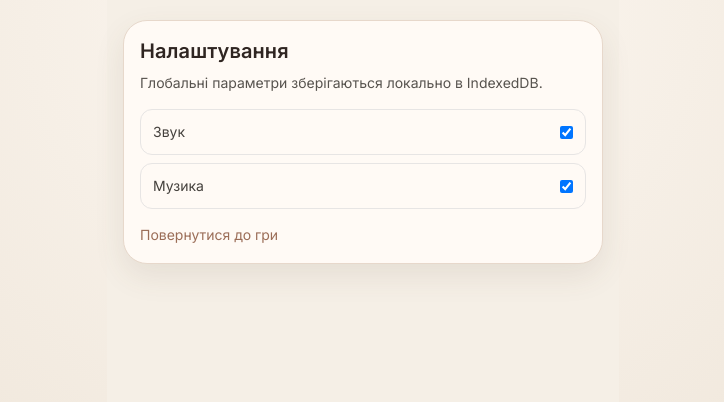
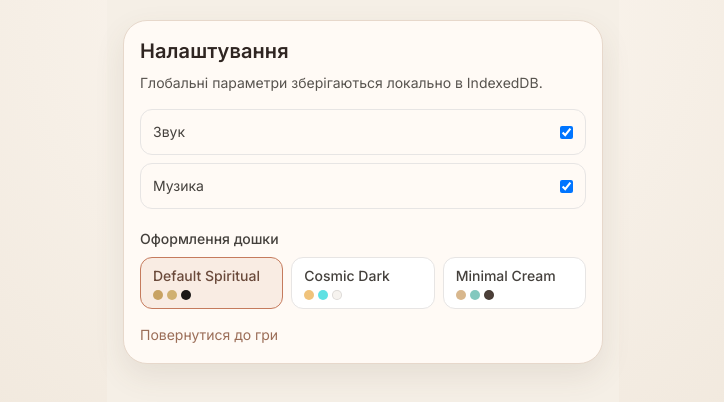
Before and after one commit to mishaivchenko/lila-game-codex, a React (Vite) app in the folder frontend/: page /settings in a window 1280 px wide. Shown: the top 402 px of the page, without its empty margins (277-1001 px from the left). Built offline with nearby package versions, Linux system fonts and the light colour scheme; no server answers.

Commit message:
feat(theme): add multiple board themes and user theme preferences

```diff
--- a/frontend/src/domain/types.ts
+++ b/frontend/src/domain/types.ts
@@ -72,6 +72,9 @@ export interface SettingsEntity {
   musicEnabled: boolean;
   defaultSpeed: SpeedSetting;
   defaultDepth: DepthSetting;
+  selectedThemeId: string;
+  tokenColorId?: string;
+  animationSpeed?: SpeedSetting;
 }
 
 export interface ChakraInfo {
--- a/frontend/src/pages/GameSetupPage.tsx
+++ b/frontend/src/pages/GameSetupPage.tsx
@@ -1,8 +1,11 @@
 import { Link } from 'react-router-dom';
 import { JourneySetupHub } from '../components/journey/JourneySetupHub';
 import { TelegramRoomsPanel } from '../features/telegram';
+import { useBoardTheme } from '../theme';
 
 export const GameSetupPage = () => {
+  const { themeId, themes, setThemeId } = useBoardTheme();
+
   return (
     <main className="mx-auto min-h-screen max-w-3xl bg-gradient-to-b from-[var(--lila-bg-start)] to-[var(--lila-bg-end)] px-4 py-6 sm:px-6">
       <header className="mb-3 flex items-center justify-between">
@@ -15,6 +18,26 @@ export const GameSetupPage = () => {
         </Link>
       </header>
 
+      <section className="mb-4 rounded-2xl border border-[#ead9cc] bg-[var(--lila-surface)]/92 p-3 shadow-[0_10px_24px_rgba(98,76,62,0.09)]">
+        <p className="text-xs uppercase tracking-[0.18em] text-[#8b6f60]">Board appearance</p>
+        <div className="mt-2 flex flex-wrap gap-2">
+          {themes.map((themeOption) => (
+            <button
+              key={themeOption.id}
+              type="button"
+              onClick={() => setThemeId(themeOption.id)}
+              className={`rounded-full border px-3 py-1.5 text-xs ${
+                themeId === themeOption.id
+                  ? 'border-[#c57b5d] bg-[#f8ebe2] text-[#6b4a3b]'
+                  : 'border-stone-200 bg-white text-stone-600'
+              }`}
+            >
+              {themeOption.name}
+            </button>
+          ))}
+        </div>
+      </section>
+
       <JourneySetupHub />
       <div className="mt-5">
         <TelegramRoomsPanel />
--- a/frontend/src/pages/SettingsPage.tsx
+++ b/frontend/src/pages/SettingsPage.tsx
@@ -1,12 +1,14 @@
 import { useEffect, useState } from 'react';
 import { Link } from 'react-router-dom';
 import { createRepositories } from '../repositories';
+import { useBoardTheme } from '../theme';
 
 const repositories = createRepositories();
 
 export const SettingsPage = () => {
   const [soundEnabled, setSoundEnabled] = useState(true);
   const [musicEnabled, setMusicEnabled] = useState(true);
+  const { themeId, themes, setThemeId } = useBoardTheme();
 
   useEffect(() => {
     void repositories.settingsRepository.getSettings().then((settings) => {
@@ -55,6 +57,40 @@ export const SettingsPage = () => {
             />
           </label>
         </div>
+
+        <div className="mt-5">
+          <p className="text-sm font-medium text-stone-700">Оформлення дошки</p>
+          <div className="mt-2 grid gap-2 sm:grid-cols-3">
+            {themes.map((themeOption) => (
+              <button
+                key={themeOption.id}
+                type="button"
+                onClick={() => setThemeId(themeOption.id)}
+                className={`rounded-xl border px-3 py-2 text-left text-sm transition ${
+                  themeId === themeOption.id
+                    ? 'border-[#c57b5d] bg-[#f9ece3] text-[#6b4a3b]'
+                    : 'border-stone-200 bg-white text-stone-700 hover:border-[#d3baa9]'
+                }`}
+              >
+                <span className="block font-medium">{themeOption.name}</span>
+                <span className="mt-1 flex gap-1">
+                  <span
+                    className="h-2.5 w-2.5 rounded-full"
+                    style={{ backgroundColor: themeOption.snake.coreGradientStops[0] }}
+                  />
+                  <span
+                    className="h-2.5 w-2.5 rounded-full"
+                    style={{ backgroundColor: themeOption.stairs.railGradientStops[0] }}
+                  />
+                  <span
+                    className="h-2.5 w-2.5 rounded-full border border-black/10"
+                    style={{ backgroundColor: themeOption.token.defaultColor }}
+                  />
+                </span>
+              </button>
+            ))}
+          </div>
+        </div>
         <Link className="mt-4 inline-block text-sm text-[#9b6d57]" to="/game">
           Повернутися до гри
         </Link>
--- a/frontend/src/repositories/index.ts
+++ b/frontend/src/repositories/index.ts
@@ -8,6 +8,7 @@ import { DexieInsightsRepository } from './dexie/DexieInsightsRepository';
 import { DexieMovesRepository } from './dexie/DexieMovesRepository';
 import { DexieSessionsRepository } from './dexie/DexieSessionsRepository';
 import { DexieSettingsRepository } from './dexie/DexieSettingsRepository';
+import { DEFAULT_SPIRITUAL_THEME } from '../theme/boardTheme';
 
 export interface RepositoryContainer {
   insightsRepository: InsightsRepository;
@@ -33,6 +34,7 @@ const inMemoryStore: InMemoryStore = {
     musicEnabled: true,
     defaultSpeed: 'normal',
     defaultDepth: 'standard',
+    selectedThemeId: DEFAULT_SPIRITUAL_THEME.id,
   },
 };
 
--- a/frontend/src/theme/BoardThemeContext.tsx
+++ b/frontend/src/theme/BoardThemeContext.tsx
@@ -1,10 +1,11 @@
 import { createContext, useContext } from 'react';
 import type { BoardTheme } from './boardTheme';
-import { DEFAULT_SPIRITUAL_THEME } from './boardTheme';
+import { DEFAULT_SPIRITUAL_THEME, BOARD_THEME_LIST } from './boardTheme';
 
 export interface BoardThemeContextValue {
   themeId: string;
   theme: BoardTheme;
+  themes: BoardTheme[];
   setThemeId: (themeId: string) => void;
 }
 
@@ -13,6 +14,7 @@ const noopSetTheme = () => undefined;
 export const defaultBoardThemeContextValue: BoardThemeContextValue = {
   themeId: DEFAULT_SPIRITUAL_THEME.id,
   theme: DEFAULT_SPIRITUAL_THEME,
+  themes: BOARD_THEME_LIST,
   setThemeId: noopSetTheme,
 };
 
--- a/frontend/src/theme/BoardThemeProvider.tsx
+++ b/frontend/src/theme/BoardThemeProvider.tsx
@@ -1,19 +1,48 @@
-import { useMemo } from 'react';
+import { useCallback, useEffect, useMemo, useState } from 'react';
 import { BoardThemeContext } from './BoardThemeContext';
-import { DEFAULT_SPIRITUAL_THEME } from './boardTheme';
+import { BOARD_THEME_LIST, DEFAULT_SPIRITUAL_THEME, resolveBoardTheme } from './boardTheme';
+import { createRepositories } from '../repositories';
 
 interface BoardThemeProviderProps {
   children: React.ReactNode;
 }
 
+const repositories = createRepositories();
+
 export const BoardThemeProvider = ({ children }: BoardThemeProviderProps) => {
+  const [themeId, setThemeIdState] = useState(DEFAULT_SPIRITUAL_THEME.id);
+
+  useEffect(() => {
+    let isActive = true;
+    void repositories.settingsRepository.getSettings().then((settings) => {
+      if (!isActive) {
+        return;
+      }
+      setThemeIdState(resolveBoardTheme(settings.selectedThemeId).id);
+    });
+    return () => {
+      isActive = false;
+    };
+  }, []);
+
+  const setThemeId = useCallback((nextThemeId: string) => {
+    const resolved = resolveBoardTheme(nextThemeId);
+    setThemeIdState(resolved.id);
+    void repositories.settingsRepository.getSettings().then((current) =>
+      repositories.settingsRepository.saveSettings({
+        ...current,
+        selectedThemeId: resolved.id,
+      }));
+  }, []);
+
   const value = useMemo(
     () => ({
-      themeId: DEFAULT_SPIRITUAL_THEME.id,
-      theme: DEFAULT_SPIRITUAL_THEME,
-      setThemeId: () => undefined,
+      themeId,
+      theme: resolveBoardTheme(themeId),
+      themes: BOARD_THEME_LIST,
+      setThemeId,
     }),
-    [],
+    [themeId, setThemeId],
   );
 
   return (
--- a/frontend/src/theme/boardTheme.ts
+++ b/frontend/src/theme/boardTheme.ts
@@ -40,6 +40,7 @@ export interface TokenStyle {
   neutralGlow: string;
   arrowCellGlow: string;
   snakeCellGlow: string;
+  palette: { id: string; label: string; value: string }[];
 }
 
 export interface ModalStyle {
@@ -76,6 +77,15 @@ export interface BoardTheme {
   modal: ModalStyle;
   typography: BoardThemeTypographyRef;
 }
+
+const DEFAULT_TOKEN_PALETTE: TokenStyle['palette'] = [
+  { id: 'onyx', label: 'Onyx', value: '#1c1917' },
+  { id: 'copper', label: 'Copper', value: '#c57b5d' },
+  { id: 'teal', label: 'Teal', value: '#2cbfaf' },
+  { id: 'indigo', label: 'Indigo', value: '#5b4a8a' },
+  { id: 'rosewood', label: 'Rosewood', value: '#8b4b5a' },
+  { id: 'saffron', label: 'Saffron', value: '#d18a43' },
+];
 
 export const DEFAULT_SPIRITUAL_THEME: BoardTheme = {
   id: 'default-spiritual',
@@ -132,6 +142,7 @@ export const DEFAULT_SPIRITUAL_THEME: BoardTheme = {
     neutralGlow: 'radial-gradient(circle, rgba(52,211,153,0.18), rgba(52,211,153,0))',
     arrowCellGlow: 'radial-gradient(circle, rgba(44,191,175,0.2), rgba(44,191,175,0))',
     snakeCellGlow: 'radial-gradient(circle, rgba(209,138,67,0.24), rgba(209,138,67,0))',
+    palette: DEFAULT_TOKEN_PALETTE,
   },
   modal: {
     radiusClassName: 'rounded-t-3xl sm:rounded-3xl',
@@ -143,3 +154,107 @@ export const DEFAULT_SPIRITUAL_THEME: BoardTheme = {
     headingVar: '--lila-font-heading',
   },
 };
+
+export const COSMIC_DARK_THEME: BoardTheme = {
+  ...DEFAULT_SPIRITUAL_THEME,
+  id: 'cosmic-dark',
+  name: 'Cosmic Dark',
+  boardBackground: {
+    ...DEFAULT_SPIRITUAL_THEME.boardBackground,
+    canvasShellBackground: 'rgba(25, 28, 40, 0.76)',
+    canvasShellShadow: 'inset 0 1px 8px rgba(12, 14, 25, 0.38)',
+    boardPanelBackground: '#1f2331',
+    boardPanelText: '#ece7df',
+    transitionHintArrowBackground: '#2f3549',
+    transitionHintArrowText: '#bde7e1',
+    transitionHintSnakeBackground: '#3b2f34',
+    transitionHintSnakeText: '#f8cda8',
+  },
+  snake: {
+    ...DEFAULT_SPIRITUAL_THEME.snake,
+    glowStroke: 'rgba(246, 160, 97, 0.48)',
+    coreGradientStops: ['#F0C37B', '#D87075', '#7A5BA3'],
+    pulseFill: 'rgba(246, 160, 97, 0.3)',
+    pulseBorder: '1px solid rgba(246, 160, 97, 0.55)',
+  },
+  stairs: {
+    ...DEFAULT_SPIRITUAL_THEME.stairs,
+    glowStroke: 'rgba(76, 194, 207, 0.34)',
+    railGradientStops: ['#5FE1E3', '#A6C5FF'],
+    pulseFill: 'rgba(95, 225, 227, 0.28)',
+    pulseBorder: '1px solid rgba(95, 225, 227, 0.52)',
+  },
+  token: {
+    ...DEFAULT_SPIRITUAL_THEME.token,
+    defaultColor: '#f6f3ef',
+    borderColor: '#111827',
+    neutralGlow: 'radial-gradient(circle, rgba(165,180,252,0.24), rgba(165,180,252,0))',
+    arrowCellGlow: 'radial-gradient(circle, rgba(76,194,207,0.3), rgba(76,194,207,0))',
+    snakeCellGlow: 'radial-gradient(circle, rgba(246,160,97,0.34), rgba(246,160,97,0))',
+    palette: [
+      { id: 'moon', label: 'Moon', value: '#f6f3ef' },
+      { id: 'glacier', label: 'Glacier', value: '#a6c5ff' },
+      { id: 'mint', label: 'Mint', value: '#7be7d8' },
+      { id: 'amber', label: 'Amber', value: '#f0c37b' },
+      { id: 'coral', label: 'Coral', value: '#d87075' },
+      { id: 'violet', label: 'Violet', value: '#9c89c8' },
+    ],
+  },
+  modal: {
+    ...DEFAULT_SPIRITUAL_THEME.modal,
+    panelBackground: '#f4f1eb',
+    panelBorder: '#3a3f53',
+  },
+};
+
+export const MINIMAL_CREAM_THEME: BoardTheme = {
+  ...DEFAULT_SPIRITUAL_THEME,
+  id: 'minimal-cream',
+  name: 'Minimal Cream',
+  boardBackground: {
+    ...DEFAULT_SPIRITUAL_THEME.boardBackground,
+    canvasShellBackground: 'rgba(247, 241, 233, 0.9)',
+    canvasShellShadow: 'inset 0 1px 5px rgba(124, 102, 86, 0.1)',
+    boardPanelBackground: '#f6efe6',
+    boardPanelText: '#57473f',
+    transitionHintArrowBackground: '#e8f5f2',
+    transitionHintArrowText: '#3a6460',
+    transitionHintSnakeBackground: '#fff1e7',
+    transitionHintSnakeText: '#8a5a3a',
+  },
+  snake: {
+    ...DEFAULT_SPIRITUAL_THEME.snake,
+    glowStroke: 'rgba(181, 129, 91, 0.32)',
+    coreGradientStops: ['#D8B78D', '#BA7A68', '#8C709F'],
+  },
+  stairs: {
+    ...DEFAULT_SPIRITUAL_THEME.stairs,
+    glowStroke: 'rgba(118, 170, 164, 0.3)',
+    railGradientStops: ['#83C8BE', '#D6E2D8'],
+    stepFill: '#f2e4cd',
+  },
+  token: {
+    ...DEFAULT_SPIRITUAL_THEME.token,
+    defaultColor: '#4c3f38',
+    borderColor: '#f8f3ed',
+    palette: [
+      { id: 'umber', label: 'Umber', value: '#4c3f38' },
+      { id: 'clay', label: 'Clay', value: '#b96f52' },
+      { id: 'sage', label: 'Sage', value: '#6f9488' },
+      { id: 'lavender', label: 'Lavender', value: '#8c7ea9' },
+      { id: 'rose', label: 'Rose', value: '#b97178' },
+      { id: 'gold', label: 'Gold', value: '#b58a4f' },
+    ],
+  },
+};
+
+export const BOARD_THEMES: Record<string, BoardTheme> = {
+  [DEFAULT_SPIRITUAL_THEME.id]: DEFAULT_SPIRITUAL_THEME,
+  [COSMIC_DARK_THEME.id]: COSMIC_DARK_THEME,
+  [MINIMAL_CREAM_THEME.id]: MINIMAL_CREAM_THEME,
+};
+
+export const BOARD_THEME_LIST: BoardTheme[] = Object.values(BOARD_THEMES);
+
+export const resolveBoardTheme = (themeId: string | undefined): BoardTheme =>
+  (themeId && BOARD_THEMES[themeId]) || DEFAULT_SPIRITUAL_THEME;
--- a/frontend/src/theme/index.ts
+++ b/frontend/src/theme/index.ts
@@ -1,7 +1,12 @@
 export { BoardThemeProvider } from './BoardThemeProvider';
 export { useBoardTheme } from './BoardThemeContext';
 export {
+  BOARD_THEMES,
+  BOARD_THEME_LIST,
+  COSMIC_DARK_THEME,
   DEFAULT_SPIRITUAL_THEME,
+  MINIMAL_CREAM_THEME,
+  resolveBoardTheme,
   type BoardTheme,
   type BoardBackgroundStyle,
   type ModalStyle,
```
Also changed, not shown: frontend/src/repositories/dexie/DexieSettingsRepository.ts (+13 -1 lines), 2 other files (tests, documents, lock files or other folders).
